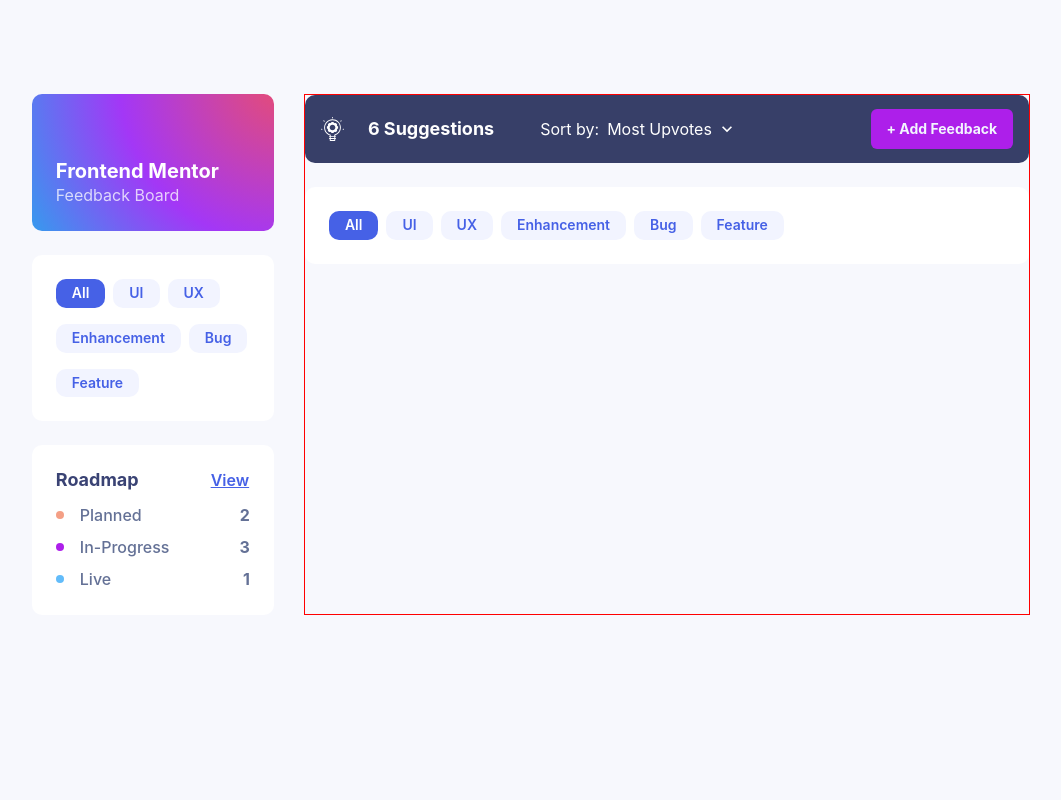
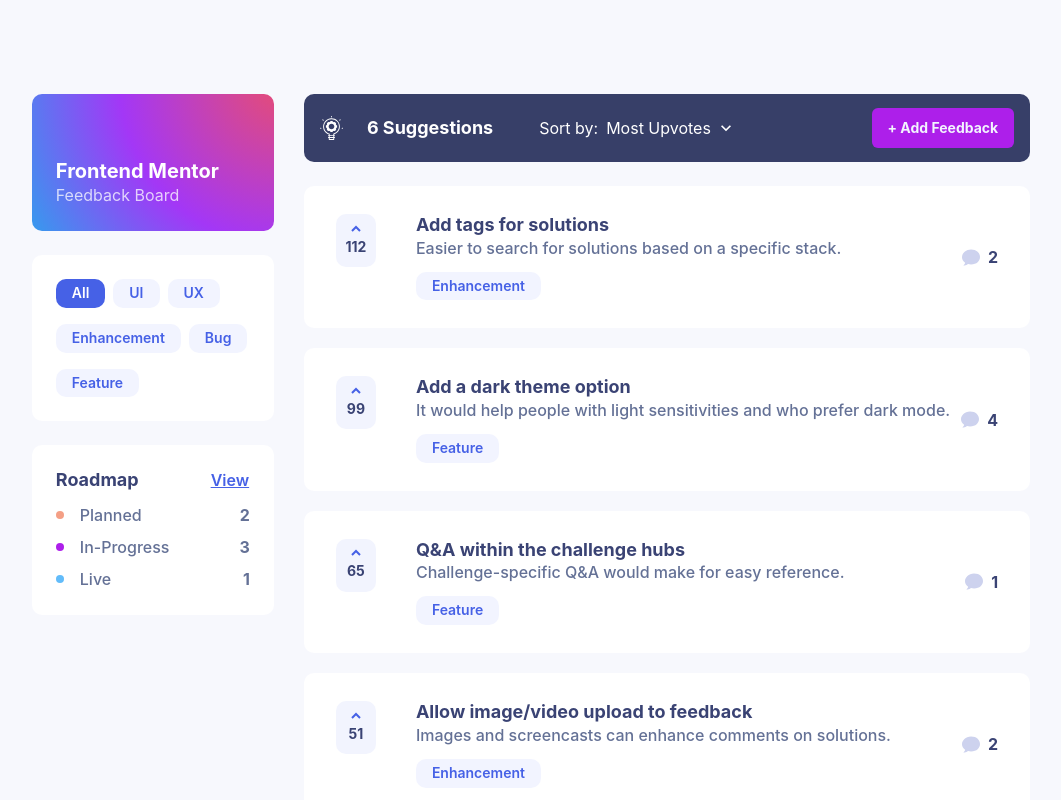
Before and after one commit to ayorich/savannahtech-ui, a React (Create React App) app: page / in a window 1280 px wide. Shown: the top 800 px of the page, without its empty margins (109-1170 px from the left). Built offline with nearby package versions, Linux system fonts and the light colour scheme.

Commit message:
suggestion card list

```diff
--- a/src/components/molecules/filterTag.tsx
+++ b/src/components/molecules/filterTag.tsx
@@ -16,6 +16,7 @@ const FilterTag: FC<FilterTagProps> = (props) => {
       py="6px"
       fontWeight="600"
       borderRadius="10px"
+      textTransform="capitalize"
       {...rest}
     >
       {label}
--- /dev/null
+++ b/src/components/molecules/suggestionCard.tsx
@@ -0,0 +1,73 @@
+import { UiBox, UiFlex } from 'components/atoms/layouts';
+import { UiHeading, UiText } from 'components/atoms/typography';
+import CaretupIcon from 'icons/caretup';
+import CommentIcon from 'icons/comment';
+import { FC } from 'react';
+import FilterTag from './filterTag';
+
+type SuggestionCardProps = {
+  id: number;
+  title: string;
+  description: string;
+  status: string;
+  upvotes: number;
+  comments: number;
+};
+
+const SuggestionCard: FC<SuggestionCardProps> = ({
+  id,
+  title,
+  description,
+  status,
+  upvotes,
+  comments,
+}) => {
+  return (
+    <UiFlex
+      w="full"
+      bg="#fff"
+      borderRadius="10px"
+      px={8}
+      py="28px"
+      justifyContent="space-between"
+    >
+      <UiFlex gap={10}>
+        <UiFlex
+          bg="#f2f4fe"
+          p={2}
+          h="53px"
+          w="40px"
+          borderRadius="10px"
+          flexDirection="column"
+          alignItems="center"
+          justifyContent="center"
+        >
+          <CaretupIcon />
+          <UiText fontSize="sm" mt={1} color="#3a4374" fontWeight="bold">
+            {upvotes}
+          </UiText>
+        </UiFlex>
+
+        <UiBox>
+          <UiHeading fontSize="18px" fontWeight="bold" color="#3a4374">
+            {title}
+          </UiHeading>
+          <UiText fontWeight="medium" color="#647196" size="sm" mb={3}>
+            {description}
+          </UiText>
+          <FilterTag label={status} />
+        </UiBox>
+      </UiFlex>
+      <UiFlex alignItems="center">
+        <UiFlex alignItems="center" gap={2}>
+          <CommentIcon />
+          <UiText color="#3a4374" fontWeight="bold" size="md">
+            {comments}
+          </UiText>
+        </UiFlex>
+      </UiFlex>
+    </UiFlex>
+  );
+};
+
+export default SuggestionCard;
--- a/src/components/organisms/landingSuggestion.tsx
+++ b/src/components/organisms/landingSuggestion.tsx
@@ -1,12 +1,17 @@
-import { UiFlex } from 'components/atoms/layouts';
-import CardFilter from 'components/molecules/cardFilter';
+import { UiFlex, UiVStack } from 'components/atoms/layouts';
 import SuggestionHeader from 'components/molecules/suggestHeader';
+import SuggestionCard from 'components/molecules/suggestionCard';
+import { suggestions } from 'dataSets/suggestions';
 
 const LandingSuggestion = () => {
   return (
     <UiFlex gap={6} flexDirection="column">
       <SuggestionHeader />
-      <CardFilter />
+      <UiVStack gap={5}>
+        {suggestions.map((props, index) => (
+          <SuggestionCard {...props} key={index} />
+        ))}
+      </UiVStack>
     </UiFlex>
   );
 };
--- a/src/components/pages/landingPage.tsx
+++ b/src/components/pages/landingPage.tsx
@@ -10,7 +10,7 @@ const LandingPage = () => {
         <UiBox>
           <LandingHightlight />
         </UiBox>
-        <UiBox style={{ border: '1px solid red' }}>
+        <UiBox>
           <LandingSuggestion />
         </UiBox>
       </UiGrid>
--- a/src/components/templates/pageTemplate.tsx
+++ b/src/components/templates/pageTemplate.tsx
@@ -7,7 +7,7 @@ type PageTemplateProps = {
 
 const PageTemplate: FC<PageTemplateProps> = ({ children }) => {
   return (
-    <UiContainer centerContent bg="#f7f8fd" maxW="full" minH="100vh" h="100vh">
+    <UiContainer centerContent bg="#f7f8fd" maxW="full" minH="100vh" h="full">
       <UiBox w={{ md: '90%', lg: '80%' }} py="94px" h="full">
         {children}
       </UiBox>
--- /dev/null
+++ b/src/dataSets/suggestions.ts
@@ -0,0 +1,52 @@
+export const suggestions = [
+  {
+    id: 1,
+    title: 'Add tags for solutions',
+    description: 'Easier to search for solutions based on a specific stack.',
+    status: 'Enhancement',
+    upvotes: 112,
+    comments: 2,
+  },
+  {
+    id: 2,
+    title: 'Add a dark theme option',
+    description:
+      'It would help people with light sensitivities and who prefer dark mode.',
+    status: 'Feature',
+    upvotes: 99,
+    comments: 4,
+  },
+  {
+    id: 3,
+    title: 'Q&A within the challenge hubs',
+    description: 'Challenge-specific Q&A would make for easy reference.',
+    status: 'Feature',
+    upvotes: 65,
+    comments: 1,
+  },
+  {
+    id: 4,
+    title: 'Allow image/video upload to feedback',
+    description: 'Images and screencasts can enhance comments on solutions.',
+    status: 'Enhancement',
+    upvotes: 51,
+    comments: 2,
+  },
+  {
+    id: 5,
+    title: 'Ability to follow others',
+    description: 'Stay updated on comments and solutions other people post.',
+    status: 'Feature',
+    upvotes: 42,
+    comments: 3,
+  },
+  {
+    id: 6,
+    title: 'Preview images not loading',
+    description:
+      'Challenge preview images are missing when you apply a filter.',
+    status: 'bug',
+    upvotes: 3,
+    comments: 0,
+  },
+];
--- /dev/null
+++ b/src/icons/caretup.tsx
@@ -0,0 +1,13 @@
+export default function CaretupIcon() {
+  return (
+    <svg
+      width="10"
+      height="7"
+      viewBox="0 0 10 7"
+      fill="none"
+      xmlns="http://www.w3.org/2000/svg"
+    >
+      <path d="M1 6L5 2L9 6" stroke="#4661E6" strokeWidth="2" />
+    </svg>
+  );
+}
--- /dev/null
+++ b/src/icons/comment.tsx
@@ -0,0 +1,16 @@
+export default function CommentIcon() {
+  return (
+    <svg
+      width="18"
+      height="17"
+      viewBox="0 0 18 17"
+      fill="none"
+      xmlns="http://www.w3.org/2000/svg"
+    >
+      <path
+        d="M2.62074 16.5H1.34534L2.24718 15.5895C2.73344 15.0986 3.0371 14.4601 3.11873 13.7674C1.03637 12.3878 0 10.3892 0 8.29388C0 4.42832 3.51913 0.5 9.0305 0.5C14.8692 0.5 18 4.11479 18 7.95522C18 11.821 14.8361 15.4333 9.0305 15.4333C8.0135 15.4333 6.95226 15.2963 6.00478 15.0448C5.10787 15.9735 3.89262 16.5 2.62074 16.5Z"
+        fill="#CDD2EE"
+      />
+    </svg>
+  );
+}
```
Also changed, not shown: src/icons/bulb.tsx (+1 -1 lines).
